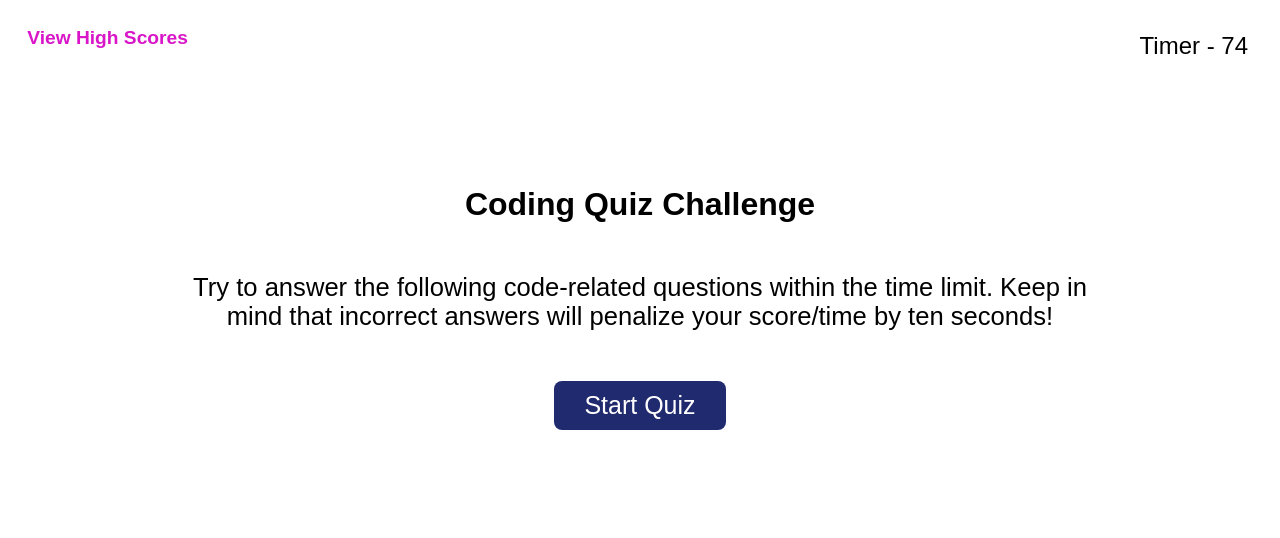
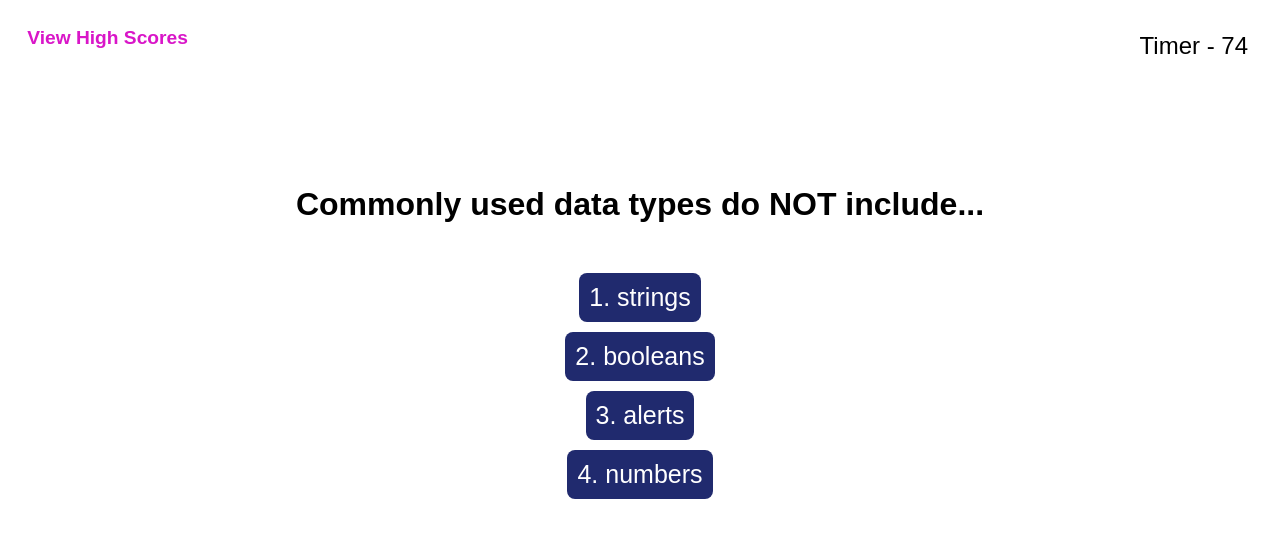
Before and after one commit to eval-u8/Code-Quiz, a plain HTML site: page index.html in a window 1280 px wide. Both pictures are taken after a click on the button "Start Quiz". Drawn offline with Linux system fonts and the light colour scheme.

Commit message:
lots of styling updates

```diff
--- a/assets/js/script.js
+++ b/assets/js/script.js
@@ -1,61 +1,64 @@
 var body = document.body;
+var currentQuestIndex = 0;
 
 // create nav that holds hs link as well as timer
-var nav = document.createElement('nav');
+var nav = document.createElement("nav");
 body.appendChild(nav);
 
 // add high score link up top left
-var viewHighScoreLink = document.createElement('a');
-viewHighScoreLink.href = '#';        // NEED TO FINISH THIS LINK!!!!!!!!
-viewHighScoreLink.textContent = 'View High Scores'
+var viewHighScoreLink = document.createElement("a");
+viewHighScoreLink.href = "#"; // NEED TO FINISH THIS LINK!!!!!!!!
+viewHighScoreLink.textContent = "View High Scores";
 viewHighScoreLink.style.color = "#d916c8"; //bright pink
-viewHighScoreLink.style.textDecoration = 'none';
-viewHighScoreLink.style.fontSize = '1.2em';
-viewHighScoreLink.style.marginLeft = '1em';
-viewHighScoreLink.style.marginTop = '1em';
-viewHighScoreLink.style.fontWeight = 'bold';
+viewHighScoreLink.style.textDecoration = "none";
+viewHighScoreLink.style.fontSize = "1.2em";
+viewHighScoreLink.style.marginLeft = "1em";
+viewHighScoreLink.style.marginTop = "1em";
+viewHighScoreLink.style.fontWeight = "bold";
 nav.appendChild(viewHighScoreLink);
 
 // add timer top right
-var timerDisplay = document.createElement('div');
+var timerDisplay = document.createElement("div");
 timerDisplay.textContent = "Time - 0";
 timerDisplay.style.fontSize = "1.5em";
 timerDisplay.style.marginRight = "1em";
 timerDisplay.style.marginTop = "1em";
 nav.appendChild(timerDisplay);
 
-
 // Initial page h1, p and button.
-var mainDiv = document.createElement('div');
+var mainDiv = document.createElement("div");
 body.appendChild(mainDiv);
 
-var centralHeader = document.createElement('h1');
+var centralHeader = document.createElement("h1");
 centralHeader.textContent = "Coding Quiz Challenge";
-centralHeader.style.textAlign = 'center';
-centralHeader.style.marginTop = '10%';
+centralHeader.style.textAlign = "center";
+centralHeader.style.marginTop = "10%";
 mainDiv.appendChild(centralHeader);
 
-var centralParag = document.createElement('p');
-centralParag.textContent = "Try to answer the following code-related questions within the time limit. Keep in mind that incorrect answers will penalize your score/time by ten seconds!";
-centralParag.style.width = '75%';
-centralParag.style.textAlign = 'center';
-centralParag.style.margin = '50px auto';
-centralParag.style.fontWeight = 'normal';
-centralParag.style.fontSize = '0.8em';
-centralHeader.appendChild(centralParag);
+var centralParag = document.createElement("p");
+centralParag.textContent =
+    "Try to answer the following code-related questions within the time limit. Keep in mind that incorrect answers will penalize your score/time by ten seconds!";
+centralParag.style.width = "75%";
+centralParag.style.textAlign = "center";
+centralParag.style.margin = "50px auto";
+centralParag.style.fontWeight = "lighter";
+centralParag.style.fontSize = "1.8em";
+mainDiv.appendChild(centralParag);
 
-var startButton = document.createElement('button');
-startButton.className = "start-button"
-startButton.innerHTML = 'Start Quiz';
+var startButton = document.createElement("button");
+startButton.className = "start-button";
+startButton.innerHTML = "Start Quiz";
 startButton.style.backgroundColor = "#202a6e"; //dark purple almost blue
 startButton.style.border = "none";
 startButton.style.color = "white";
 startButton.style.borderRadius = "8px";
-startButton.style.padding = "10px 30px";
 startButton.style.textDecoration = "none";
 startButton.style.fontSize = "25px";
-startButton.style.cursor = 'pointer';
-centralHeader.appendChild(startButton);
+startButton.style.width = "25%";
+startButton.style.padding = "10px 30px";
+// startButton.style.position = "absolute";
+startButton.style.cursor = "pointer";
+mainDiv.appendChild(startButton);
 
 // -------------------------------------------
 // create questions array
@@ -114,24 +117,42 @@ centralHeader.appendChild(startButton);
 var score = 0;
 
 function mainGame() {
-    function timer(){
+    startButton.style.display = "none";
+    function timer() {
         var timerValue = 75;
-        var timer = setInterval(function(){
+        var timer = setInterval(function () {
             timerDisplay.textContent = "Timer - " + timerValue;
             timerValue--;
             if (timerValue < 0) {
                 clearInterval(timer);
-                alert("Game Over!");
+                // alert("Game Over!"); //PUT THE GAME OVER PART OF THE CODE
             }
         }, 1000);
     }
     timer();
-    // for (var i = 0; i < questionsArr.length ; i++) {
-        // centralHeader.textContent = questionsArr[1].q;
-    // }
+    getQuestions();
+}
+
+function getQuestions() {
+    // save qs array in a var
+    var currentQ = questionsArr[currentQuestIndex];
+    console.log(currentQ);
+    centralHeader.textContent = currentQ.q;
+    // clear question choices
+    centralParag.innerHTML = "";
+    // LOOP OVER CHOICES
+    for (const [key, value] of Object.entries(currentQ.allAns)) {
+        console.log(`${key}: ${value}`);
+        var ansOptionNode = document.createElement("button");
+        ansOptionNode.className = "answer-option-node";
+        ansOptionNode.setAttribute("value", `${value}`);
+        ansOptionNode.textContent = `${value}`;
+        //   ansOptionNode.onclick = questionClick();
+        centralParag.appendChild(ansOptionNode);
+    }
 }
 
 // after timer starts get questions
 
 // whenever the button is clicked, run mainGame
-    startButton.addEventListener('click', mainGame);
+startButton.addEventListener("click", mainGame);
--- a/assets/style/style.css
+++ b/assets/style/style.css
@@ -6,3 +6,26 @@ nav {
     display: flex;
     justify-content: space-between;
 }
+
+.start-button {
+    position: absolute;
+    transform: translate(150%);
+
+}
+
+.answer-option-node {
+    display: flex;
+    margin: 10px auto;
+    background-color: #202a6e;
+    border : none;
+    color : white;
+    padding: 10px;
+    border-radius : 8px;
+    text-decoration : none;
+    font-size : 25px;
+    cursor : pointer;
+}
+
+.answer-option-node:hover, .start-button:hover {
+    background-color: #d916c8;
+}
```
Lines whose indentation alone changed are shown as unchanged.
